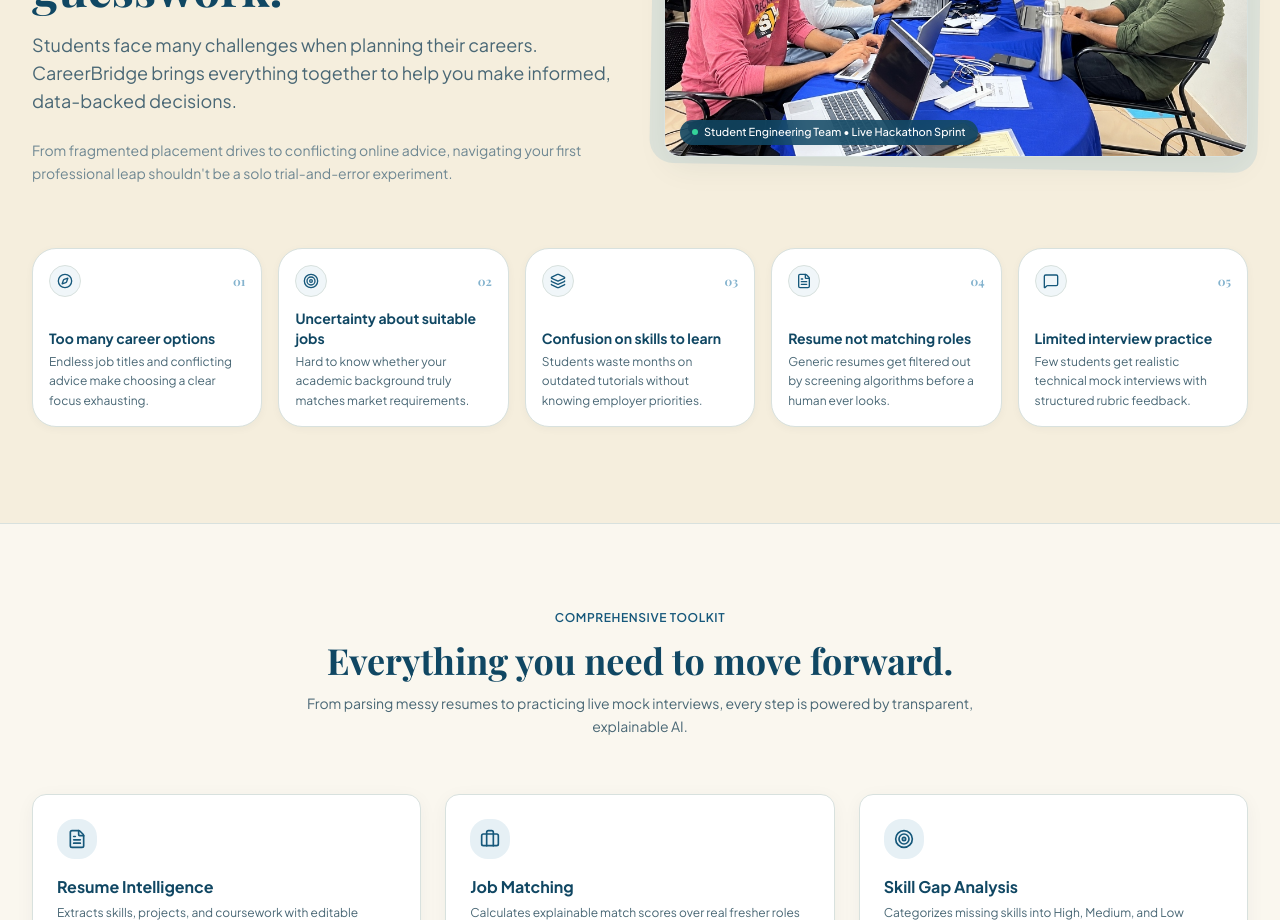
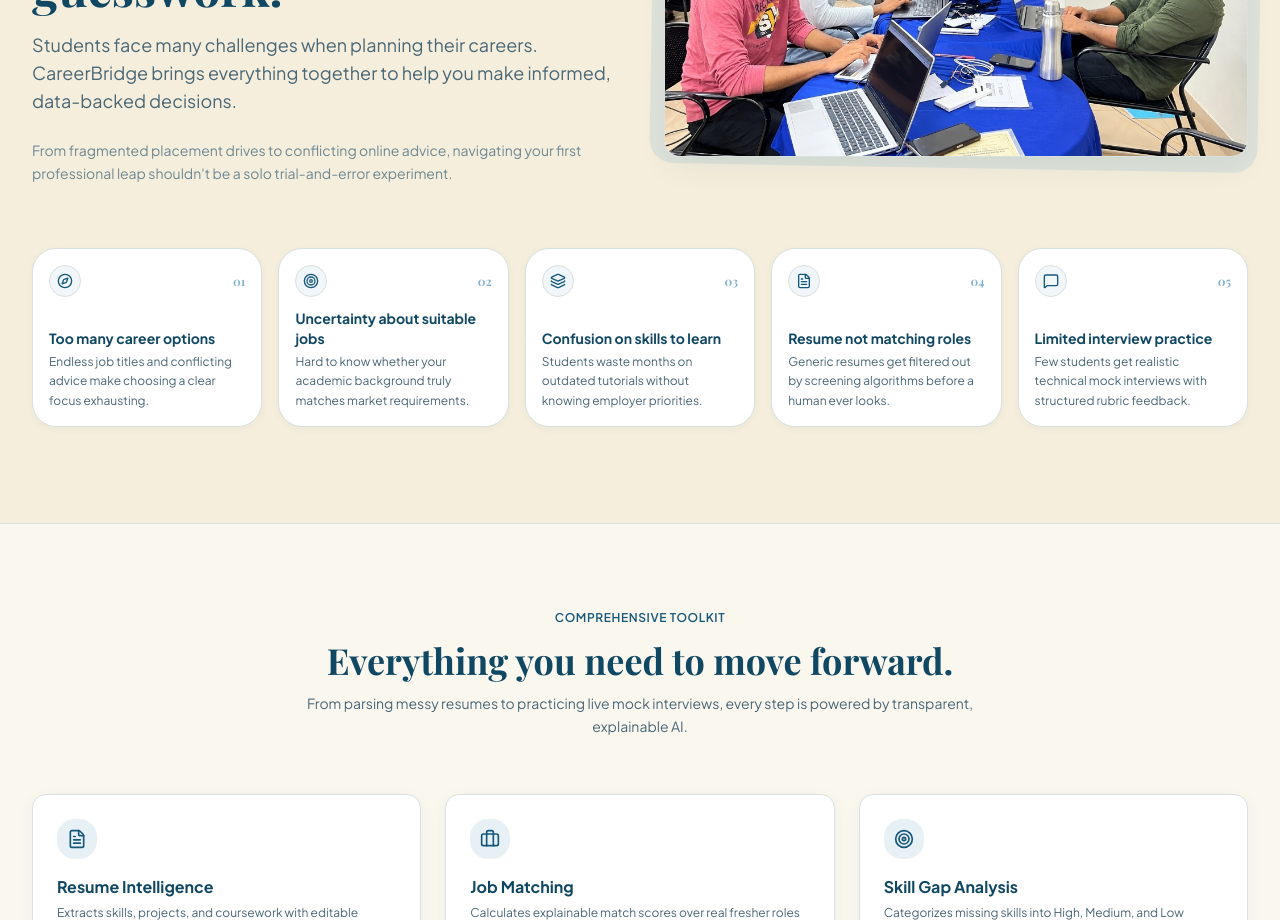
Before and after one commit to Vineethsn-007/CareerBridge, a Next.js app in the folder frontend/: page / in a window 1280 px wide. Shown: the part 1060-1980 px from the top of the page. Built offline with nearby package versions, Linux system fonts and the light colour scheme; no server answers; a web font is replaced by a local one.

Commit message:
feat(landing): remove hackathon team caption badge overlay from challenge image

```diff
--- a/frontend/app/page.tsx
+++ b/frontend/app/page.tsx
@@ -305,12 +305,6 @@ export default function Home() {
                   sizes="(max-width: 768px) 100vw, 600px"
                   priority
                 />
-              </div>
-
-              {/* Authentic caption tag */}
-              <div className="absolute bottom-3 left-4 bg-deep-teal/85 backdrop-blur-md text-white text-[11px] font-medium px-3 py-1 rounded-full flex items-center gap-1.5 shadow-subtle hidden sm:flex">
-                <span className="w-1.5 h-1.5 rounded-full bg-emerald-400" />
-                <span>Student Engineering Team • Live Hackathon Sprint</span>
               </div>
             </div>
           </div>
```
